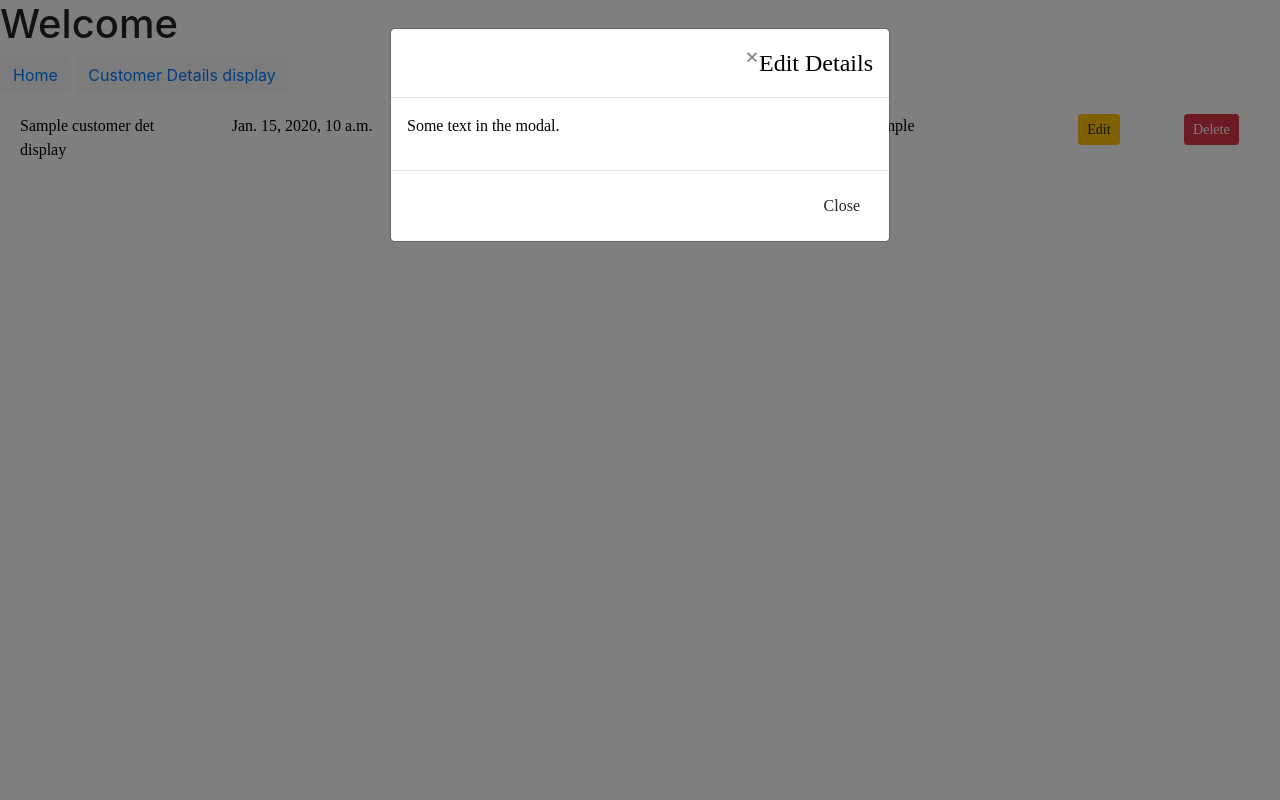
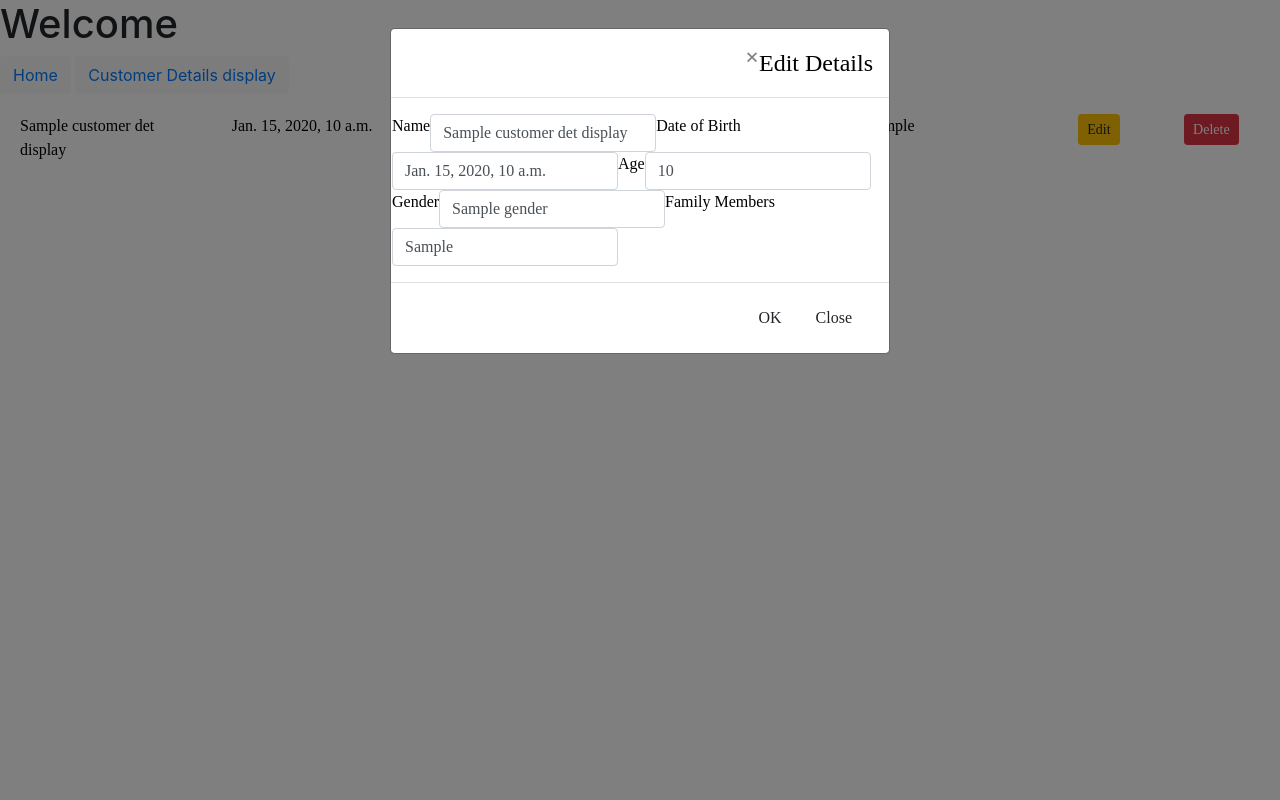
Before and after one commit to shashankvijendra/salesmarketing-tracker, a Django app: template salestrackingapp/templates/sales/cus_data_display.html in a window 1280 px wide, after a click on "Edit". Run offline with Django 3.2, Linux system fonts and the light colour scheme; the template is opened without the code that fills it: most values are stand-ins (such as "Sample title", 1, 10 or a date in 2020); some libraries are stand-ins or nearby versions.

Commit message:
edit data

```diff
--- a/salesmarketing/urls.py
+++ b/salesmarketing/urls.py
@@ -30,4 +30,5 @@ urlpatterns = [
     path('sales/customerdata',customer_data,name='customer'),
     path('sales/customerdata/display',customer_data_display,name='customer'),
     path('sales/delete/<int:id>',customer_data_delete,name='customer_delete'),
+    path('submit',editdata_save,name='ajax_datasave'),
 ]
--- a/salestrackingapp/templates/sales/cus_data_display.html
+++ b/salestrackingapp/templates/sales/cus_data_display.html
@@ -22,7 +22,7 @@
     {{i.Family_member}}
 </div>
 <div class="col-md-1">
-    <button type="button" class="btn btn-warning btn-sm" data-toggle="modal" data-target="#myModal">Edit</button>
+    <button type="button" class="btn btn-warning btn-sm" onclick="editdata('{{i.id}}','{{i.Name}}','{{i.DOB}}','{{i.Age}}','{{i.Gender}}','{{i.Family_member}}')" data-toggle="modal" data-target="#myModal">Edit</button>
 </div>
 <div class="col-md-1">
     <a href="/sales/delete/{{i.id}}" class="btn btn-sm btn-danger">Delete</a>
@@ -41,10 +41,44 @@
         <h4 class="modal-title">Edit Details</h4>
       </div>
       <div class="modal-body">
-        <p>Some text in the modal.</p>
+        <div class="row">
+            <div class="col-6-md">
+                <label>Name</label>
+            </div>
+            <div class="col-6-md">
+                <input class="form-control" id="Name_data">
+            </div>
+            <div class="col-6-md">
+                <label>Date of Birth</label>
+            </div>
+            <div class="col-6-md">
+                <input class="form-control" id="DOB_data">
+            </div>
+            <div class="col-6-md">
+                <label>Age</label>
+            </div>
+            <div class="col-6-md">
+                <input class="form-control" id="Age_data">
+            </div>
+            <div class="col-6-md">
+                <label>Gender</label>
+            </div>
+            <div class="col-6-md">
+                <input class="form-control" id="Gender_data">
+            </div>
+            <div class="col-6-md">
+                <label>Family Members</label>
+            </div>
+            <div class="col-6-md">
+                <input class="form-control" id="familymember_data">
+            </div>
+
+        </div>
       </div>
       <div class="modal-footer">
+        <button type="button" class="btn btn-default" onclick="submit()" data-dismiss="modal">OK</button>
         <button type="button" class="btn btn-default" data-dismiss="modal">Close</button>
+        <p style="display: block;" id="transaction_id"></p>
       </div>
     </div>
 
@@ -55,9 +89,59 @@
 
 
 <script type="text/javascript">
+function getCookie(name) {
+  var cookieValue = null;
+  if (document.cookie && document.cookie != "") {
+    var cookies = document.cookie.split(";");
+    for (var i = 0; i < cookies.length; i++) {
+      var cookie = jQuery.trim(cookies[i]);
+      // Does this cookie string begin with the name we want?
+      if (cookie.substring(0, name.length + 1) == name + "=") {
+        cookieValue = decodeURIComponent(cookie.substring(name.length + 1));
+        break;
+      }
+    }
+  }
+  return cookieValue;
+}
 
-editdata=function(){
+$.ajaxSetup({
+  beforeSend: function(xhr, settings) {
+    if (!(/^http:.*/.test(settings.url) || /^https:.*/.test(settings.url))) {
+      // Only send the token to relative URLs i.e. locally.
+      xhr.setRequestHeader("X-CSRFToken", getCookie("csrftoken"));
+    }
+  }
+});
 
+editdata=function(id,name,dob,age,gen,fam_mem){
+    document.getElementById('Name_data').value=name;
+    document.getElementById('DOB_data').value=dob;
+    document.getElementById('Age_data').value=age;
+    document.getElementById('Gender_data').value=gen;
+    document.getElementById('familymember_data').value=fam_mem;
+    document.getElementById('transaction_id').value=id;
+
+}
+submit=function(){
+    arr={};
+    arr['id']=document.getElementById('transaction_id').value
+    arr['name']=document.getElementById('Name_data').value;
+    arr['dob']=document.getElementById('DOB_data').value;
+    arr['age']=document.getElementById('Age_data').value;
+    arr['gender']=document.getElementById('Gender_data').value;
+    arr['familymember']=document.getElementById('familymember_data').value;
+    // arr['familymember']=document.getElementById('familymember_data').value;
+    $.ajax({
+    type: "POST",
+    url: "/submit",
+    dataType: "json",
+    data: { edit_customer_data: JSON.stringify(arr)},
+    success: function(msg) {
+
+      location.reload();
+    }
+  });
 
 
 }
```
Also changed, not shown: salestrackingapp/views.py (+15 -1 lines).
